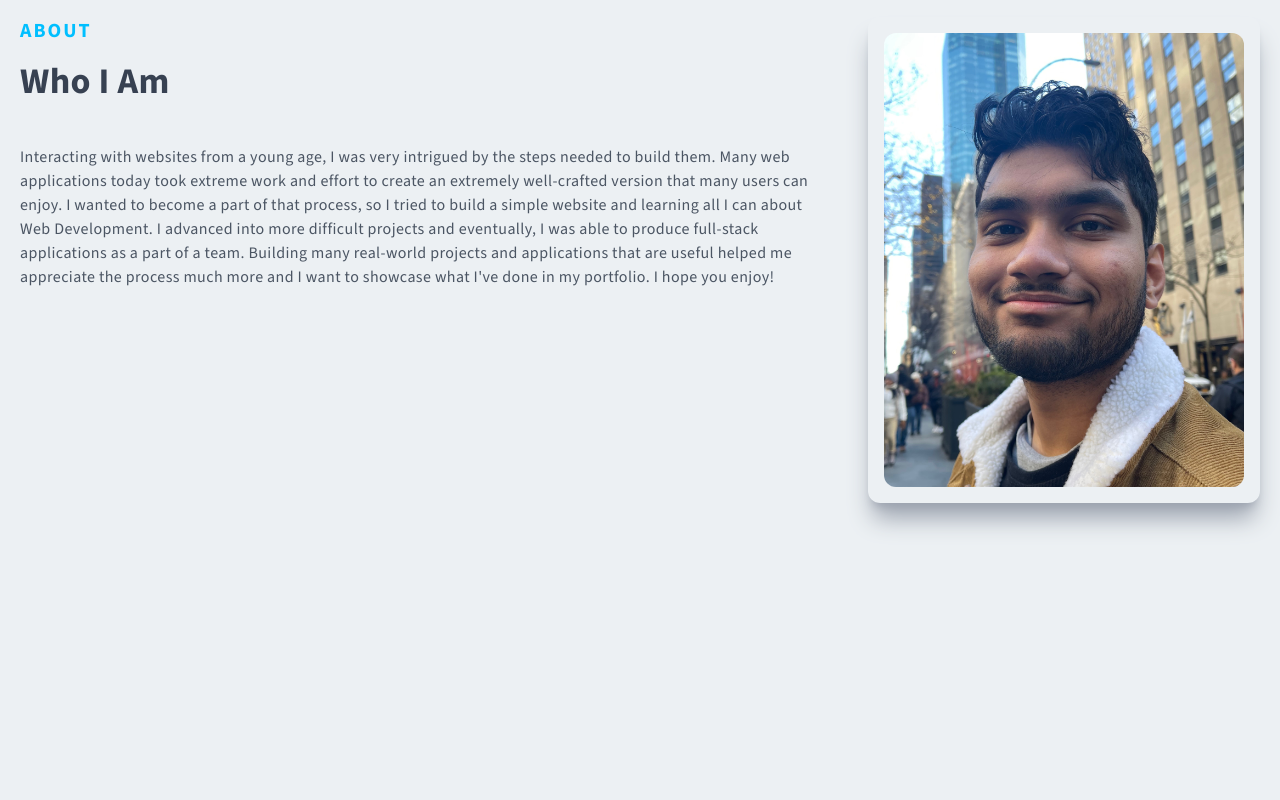
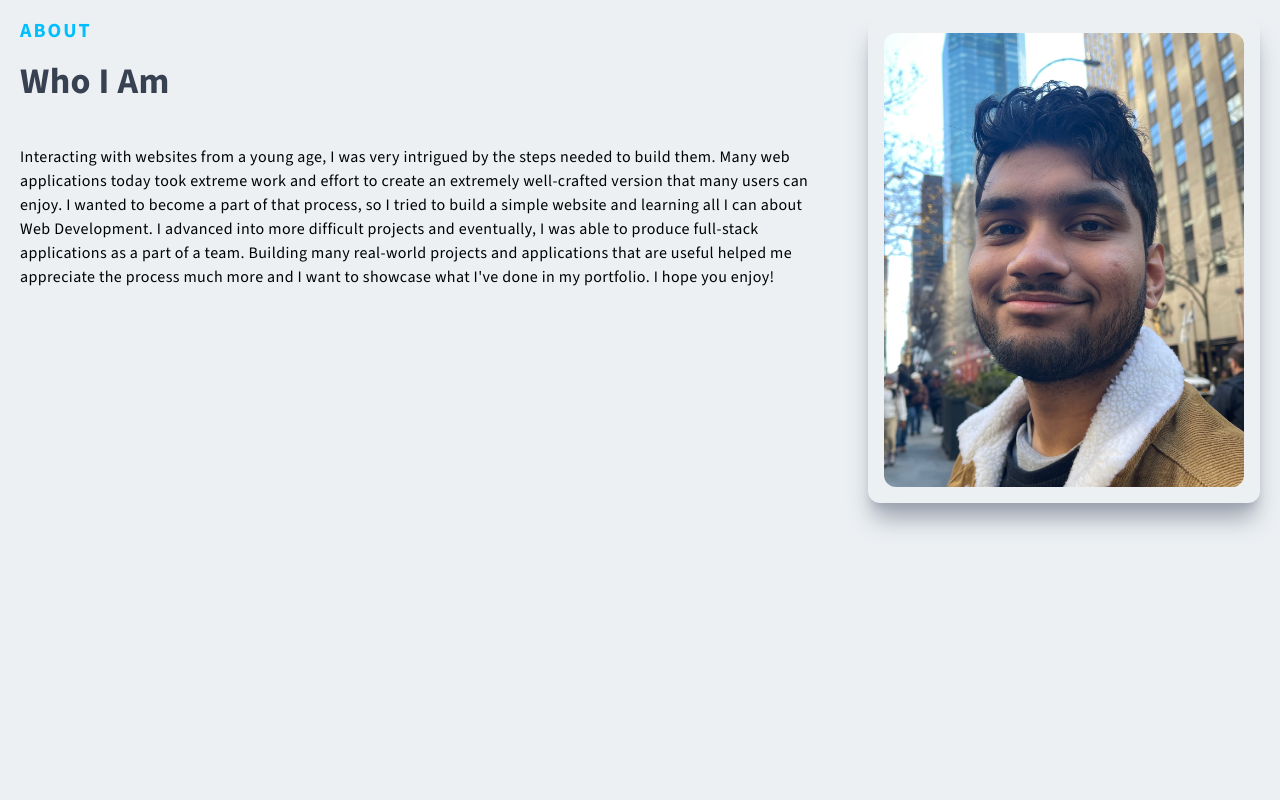
Before and after one commit to isaac-lal/portfolio-vite, a React (Vite) app: page / in a window 1280 px wide. Shown: the part 940-1740 px from the top of the page. Built offline with nearby package versions, Linux system fonts and the light colour scheme; the HTML template or start-up script is replaced by a standard one.

Commit message:
Updated light mode text color

```diff
--- a/src/components/About.jsx
+++ b/src/components/About.jsx
@@ -11,7 +11,7 @@ const About = () => {
         <div className='col-span-2'>
           <h6>About</h6>
           <h2>Who I Am</h2>
-          <p className='my-5 text-sm sm:text-base py-2 text-gray-600 dark:text-gray-300'>
+          <p className='my-5 text-sm sm:text-base py-2'>
             Interacting with websites from a young age, I was very intrigued by
             the steps needed to build them. Many web applications today took
             extreme work and effort to create an extremely well-crafted version
--- a/src/components/Contact.jsx
+++ b/src/components/Contact.jsx
@@ -130,7 +130,7 @@ const Contact = () => {
                     name='message'
                   ></textarea>
                 </div>
-                <button className='cursor-pointer hover:scale-105 w-full p-4 text-gray-100 mt-4 hover:bg-[#00bfff] ease-in duration-200'>
+                <button className='cursor-pointer hover:scale-105 w-full p-4 text-black dark:text-gray-100 mt-4 hover:bg-[#00bfff] ease-in duration-200'>
                   Send Message
                 </button>
               </form>
--- a/src/index.css
+++ b/src/index.css
@@ -13,7 +13,7 @@ body {
 
 @layer base {
   body {
-    @apply bg-[#ecf0f3] dark:bg-black text-[#1f2937] dark:text-gray-300 tracking-wide;
+    @apply bg-[#ecf0f3] dark:bg-black text-black dark:text-gray-300 tracking-wide;
   }
 
   h1,
@@ -45,6 +45,6 @@ body {
     @apply dark:bg-[#121212] border-2 border-gray-300 dark:border-[#313131] rounded-lg p-3 flex;
   }
   button {
-    @apply shadow-xl rounded-xl bg-gray-400 dark:bg-[#434343] uppercase text-white;
+    @apply shadow-xl rounded-xl bg-[#EEEEEE] dark:bg-[#434343] uppercase text-white;
   }
 }
```
